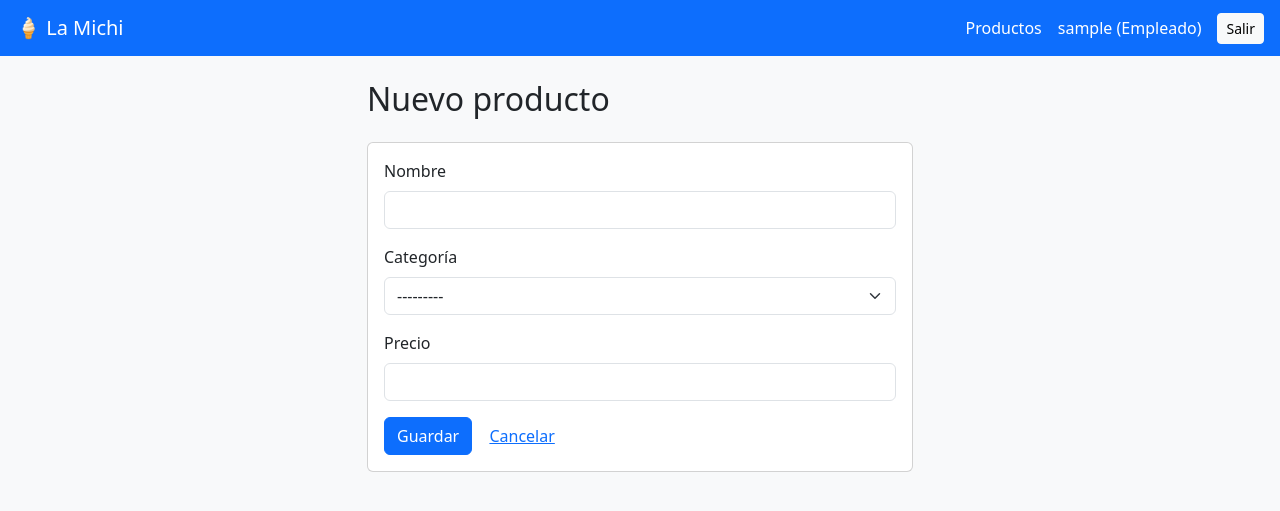
After one commit to Navva32/la-michi, a Django app: page /productos/nuevo/ in a window 1280 px wide. The commit adds this page. Shown: the top 511 px of the page. Run offline with Django 5.2, Linux system fonts and the light colour scheme; the visitor is signed in with stand-in values (Sample User, id 1).

Commit message:
CRUD de productos con filtro por categoría

```diff
--- a/michi/urls.py
+++ b/michi/urls.py
@@ -1,9 +1,8 @@
 from django.contrib import admin
 from django.urls import path, include
-from ventas import views
 
 urlpatterns = [
     path('admin/', admin.site.urls),
-    path('', views.dashboard, name='dashboard'),
     path('accounts/', include('django.contrib.auth.urls')),
+    path('', include('ventas.urls')),
 ]
--- a/templates/base.html
+++ b/templates/base.html
@@ -9,8 +9,9 @@
 <body class="bg-light">
     {% if user.is_authenticated %}
     <nav class="navbar navbar-dark bg-primary px-3">
-        <span class="navbar-brand">🍦 La Michi</span>
+        <a class="navbar-brand" href="{% url 'dashboard' %}">🍦 La Michi</a>
         <div class="text-white d-flex align-items-center gap-3">
+            <a href="{% url 'producto_lista' %}" class="text-white text-decoration-none">Productos</a>
             <span>{{ user.username }} ({{ user.get_rol_display }})</span>
             <form method="post" action="{% url 'logout' %}" class="m-0">
                 {% csrf_token %}
--- /dev/null
+++ b/templates/productos/form.html
@@ -0,0 +1,30 @@
+{% extends 'base.html' %}
+{% block titulo %} · {{ titulo }}{% endblock %}
+{% block contenido %}
+<div class="row justify-content-center">
+  <div class="col-md-6">
+    <h2 class="mb-4">{{ titulo }}</h2>
+    <div class="card">
+      <div class="card-body">
+        <form method="post">
+          {% csrf_token %}
+          <div class="mb-3">
+            <label class="form-label">Nombre</label>
+            {{ form.nombre }}
+          </div>
+          <div class="mb-3">
+            <label class="form-label">Categoría</label>
+            {{ form.categoria }}
+          </div>
+          <div class="mb-3">
+            <label class="form-label">Precio</label>
+            {{ form.precio }}
+          </div>
+          <button class="btn btn-primary">Guardar</button>
+          <a href="{% url 'producto_lista' %}" class="btn btn-link">Cancelar</a>
+        </form>
+      </div>
+    </div>
+  </div>
+</div>
+{% endblock %}
--- /dev/null
+++ b/ventas/forms.py
@@ -0,0 +1,13 @@
+from django import forms
+from .models import Producto
+
+
+class ProductoForm(forms.ModelForm):
+    class Meta:
+        model = Producto
+        fields = ['nombre', 'categoria', 'precio']
+        widgets = {
+            'nombre': forms.TextInput(attrs={'class': 'form-control'}),
+            'categoria': forms.Select(attrs={'class': 'form-select'}),
+            'precio': forms.NumberInput(attrs={'class': 'form-control', 'step': '0.01'}),
+        }
--- /dev/null
+++ b/ventas/urls.py
@@ -0,0 +1,10 @@
+from django.urls import path
+from . import views
+
+urlpatterns = [
+    path('', views.dashboard, name='dashboard'),
+    path('productos/', views.producto_lista, name='producto_lista'),
+    path('productos/nuevo/', views.producto_crear, name='producto_crear'),
+    path('productos/<int:pk>/editar/', views.producto_editar, name='producto_editar'),
+    path('productos/<int:pk>/borrar/', views.producto_borrar, name='producto_borrar'),
+]
--- a/ventas/views.py
+++ b/ventas/views.py
@@ -1,7 +1,56 @@
-from django.shortcuts import render
+from django.shortcuts import render, redirect, get_object_or_404
 from django.contrib.auth.decorators import login_required
+from .models import Producto
+from .forms import ProductoForm
 
 
 @login_required
 def dashboard(request):
     return render(request, 'dashboard.html')
+
+
+@login_required
+def producto_lista(request):
+    productos = Producto.objects.all().order_by('nombre')
+    categoria = request.GET.get('categoria', '')
+    if categoria:
+        productos = productos.filter(categoria=categoria)
+    return render(request, 'productos/lista.html', {
+        'productos': productos,
+        'categoria_actual': categoria,
+        'categorias': Producto.CATEGORIAS,
+    })
+
+
+@login_required
+def producto_crear(request):
+    if request.method == 'POST':
+        form = ProductoForm(request.POST)
+        if form.is_valid():
+            form.save()
+            return redirect('producto_lista')
+    else:
+        form = ProductoForm()
+    return render(request, 'productos/form.html', {'form': form, 'titulo': 'Nuevo producto'})
+
+
+@login_required
+def producto_editar(request, pk):
+    producto = get_object_or_404(Producto, pk=pk)
+    if request.method == 'POST':
+        form = ProductoForm(request.POST, instance=producto)
+        if form.is_valid():
+            form.save()
+            return redirect('producto_lista')
+    else:
+        form = ProductoForm(instance=producto)
+    return render(request, 'productos/form.html', {'form': form, 'titulo': 'Editar producto'})
+
+
+@login_required
+def producto_borrar(request, pk):
+    producto = get_object_or_404(Producto, pk=pk)
+    if request.method == 'POST':
+        producto.delete()
+        return redirect('producto_lista')
+    return render(request, 'productos/confirmar_borrar.html', {'producto': producto})
```
Also changed, not shown: templates/productos/confirmar_borrar.html (added, +19 -0 lines), templates/productos/lista.html (added, +40 -0 lines).
